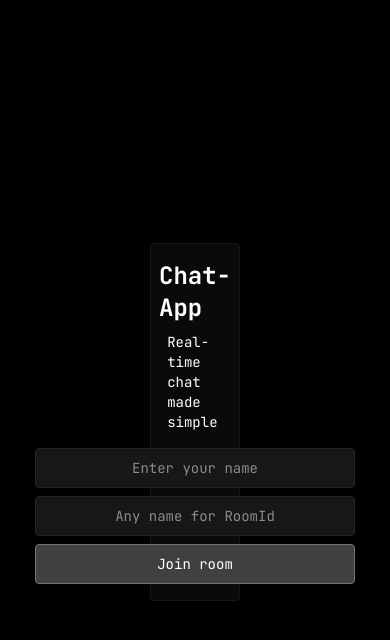
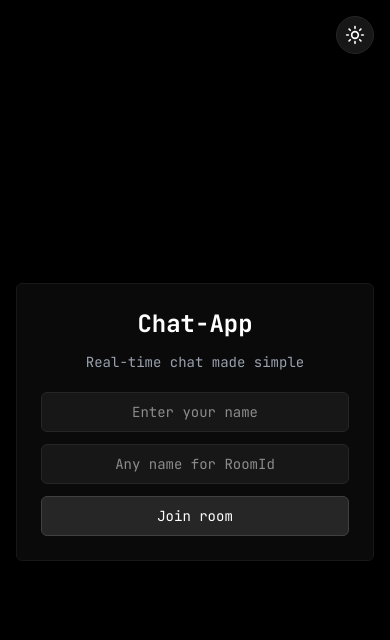
Before and after one commit to amannv/Chat-Application, a React (Vite) app in the folder frontend/: page / in a window 390 px wide. Shown: the top 640 px of the page. Built offline with nearby package versions, Linux system fonts and the light colour scheme.

Commit message:
added dark mode and made it responsive

```diff
--- a/frontend/src/App.tsx
+++ b/frontend/src/App.tsx
@@ -1,14 +1,40 @@
 import ChatPage from "./pages/ChatPage";
 import { Routes, Route } from "react-router-dom";
 import LandingPage from "./pages/LandingPage";
+import { useEffect, useState } from "react";
 
 const App = () => {
+  const [isDarkMode, setIsDarkMode] = useState(true);
+
+  useEffect(() => {
+    if (isDarkMode) {
+      document.documentElement.classList.add("dark");
+    } else {
+      document.documentElement.classList.remove("dark");
+    }
+  }, [isDarkMode]);
+
+  const toggleTheme = () => {
+    setIsDarkMode(!isDarkMode);
+  };
+
   return (
-    <div className="h-screen w-full bg-black">
-        <Routes>
-          <Route path="/" element={<LandingPage />} />
-          <Route path="/chat"  element={<ChatPage />} />
-        </Routes>
+    <div className="h-screen w-full bg-neutral-50 dark:bg-black relative transition-colors duration-200">
+      <button
+        onClick={toggleTheme}
+        className="absolute top-4 right-4 p-2 rounded-full bg-white dark:bg-neutral-900 border border-gray-200 dark:border-neutral-800 text-black dark:text-white hover:bg-gray-100 dark:hover:bg-neutral-800 transition-colors"
+        aria-label="Toggle Theme"
+      >
+        {isDarkMode ? (
+          <svg xmlns="http://www.w3.org/2000/svg" width="20" height="20" viewBox="0 0 24 24" fill="none" stroke="currentColor" strokeWidth="2" strokeLinecap="round" strokeLinejoin="round"><circle cx="12" cy="12" r="4"/><path d="M12 2v2"/><path d="M12 20v2"/><path d="m4.93 4.93 1.41 1.41"/><path d="m17.66 17.66 1.41 1.41"/><path d="M2 12h2"/><path d="M20 12h2"/><path d="m6.34 17.66-1.41 1.41"/><path d="m19.07 4.93-1.41 1.41"/></svg>
+        ) : (
+          <svg xmlns="http://www.w3.org/2000/svg" width="20" height="20" viewBox="0 0 24 24" fill="none" stroke="currentColor" strokeWidth="2" strokeLinecap="round" strokeLinejoin="round"><path d="M12 3a6 6 0 0 0 9 9 9 9 0 1 1-9-9Z"/></svg>
+        )}
+      </button>
+      <Routes>
+        <Route path="/" element={<LandingPage />} />
+        <Route path="/chat"  element={<ChatPage />} />
+      </Routes>
     </div>
   );
 };
--- a/frontend/src/components/AlertMessage.tsx
+++ b/frontend/src/components/AlertMessage.tsx
@@ -2,7 +2,7 @@ import type { AlertMessageProps } from "../props/AlertMessageProps";
 
 const AlertMessage = ({ message }: AlertMessageProps) => {
   return (
-    <div className="text-xs text-center mx-auto font-jetbrains w-[30%] text-white">
+    <div className="text-xs text-center mx-auto font-jetbrains w-[80%] sm:w-[60%] text-gray-500 dark:text-gray-400 my-1 transition-colors duration-200">
       {message}
     </div>
   );
--- a/frontend/src/components/Button.tsx
+++ b/frontend/src/components/Button.tsx
@@ -3,16 +3,15 @@ import { cn } from "../utils/utils";
 
 const Button = ({ onclick, placeholder, classname }: ButtonProps) => {
   return (
-    <div
+    <button
+      onClick={onclick}
       className={cn(
-        "flex justify-center items-center font-jetbrains w-80 h-10 bg-neutral-700 border border-neutral-500 text-white rounded-sm cursor-pointer hover:bg-neutral-900 text-sm",
+        "flex justify-center items-center font-jetbrains w-full h-10 bg-neutral-800 dark:bg-neutral-800 border border-neutral-700 dark:border-neutral-700 text-white rounded-md cursor-pointer hover:bg-black dark:hover:bg-black text-sm transition-colors duration-200",
         classname,
       )}
     >
-      <button className="cursor-pointer" onClick={onclick}>
-        {placeholder}
-      </button>
-    </div>
+      {placeholder}
+    </button>
   );
 };
 
--- a/frontend/src/components/InputBox.tsx
+++ b/frontend/src/components/InputBox.tsx
@@ -1,17 +1,18 @@
 import type { InputBoxProps } from "../props/InputBoxProps";
 import { cn } from "../utils/utils";
 
-const InputBox = ({ placeholder, ref, classname }: InputBoxProps) => {
+const InputBox = ({ placeholder, ref, classname, onKeyDown }: InputBoxProps) => {
   return (
-    <div className="flex items-center">
+    <div className="flex items-center w-full">
       <input
         className={cn(
-          "rounded-sm text-center bg-neutral-900 text-white border border-neutral-800 font-jetbrains w-80 h-10 focus:outline-[0.5px] focus:outline-neutral-600 text-sm",
+          "rounded-md text-center bg-gray-50 dark:bg-neutral-900 text-black dark:text-white border border-gray-300 dark:border-neutral-800 font-jetbrains w-full h-10 focus:outline-[0.5px] focus:outline-neutral-400 dark:focus:outline-neutral-600 text-sm transition-colors duration-200",
           classname,
         )}
         placeholder={placeholder}
         ref={ref}
         type="text"
+        onKeyDown={onKeyDown}
       />
     </div>
   );
--- a/frontend/src/components/ReceiveMessage.tsx
+++ b/frontend/src/components/ReceiveMessage.tsx
@@ -3,11 +3,11 @@ import { cn } from "../utils/utils";
 
 const ReceiveMessage = ({ message, username, className }: MessageProps) => {
   return (
-    <div className={cn("flex flex-col items-end gap-1", className)}>
-      <div className="flex items-center justify-center border border-neutral-800 bg-neutral-900 text-neutral-200 rounded-md px-4 text-sm p-2 h-8 ">
+    <div className={cn("flex flex-col items-start gap-1 w-full", className)}>
+      <div className="flex items-center justify-center border border-gray-200 dark:border-neutral-800 bg-white dark:bg-neutral-900 text-black dark:text-neutral-200 rounded-md px-4 text-sm py-2 min-h-8 max-w-[85%] break-words text-left transition-colors duration-200">
         {message}
       </div>
-      <div className="flex justify-center items-center bg-neutral-200 text-neutral-900 text-sm rounded-md px-4 p-2 h-6">
+      <div className="flex justify-center items-center bg-gray-200 dark:bg-neutral-800 text-gray-800 dark:text-neutral-300 text-xs rounded-md px-3 py-1 h-6 transition-colors duration-200">
         {username}
       </div>
     </div>
--- a/frontend/src/components/SentMessage.tsx
+++ b/frontend/src/components/SentMessage.tsx
@@ -3,11 +3,11 @@ import { cn } from "../utils/utils";
 
 const SentMessage = ({ message, username, className }: MessageProps) => {
   return (
-    <div className={cn("flex flex-col items-start gap-1", className)}>
-      <div className="flex items-center justify-center border text-sm border-neutral-800 bg-neutral-900 text-neutral-200 rounded-md p-2 px-4 h-8">
+    <div className={cn("flex flex-col items-end gap-1 w-full", className)}>
+      <div className="flex items-center justify-center border text-sm border-gray-200 dark:border-neutral-800 bg-white dark:bg-neutral-900 text-black dark:text-neutral-200 rounded-md py-2 px-4 min-h-8 max-w-[85%] break-words text-left transition-colors duration-200">
         {message}
       </div>
-      <div className="flex justify-center items-center bg-neutral-200 text-neutral-900 text-sm rounded-md p-2 px-4 h-6">
+      <div className="flex justify-center items-center bg-gray-200 dark:bg-neutral-800 text-gray-800 dark:text-neutral-300 text-xs rounded-md py-1 px-3 h-6 transition-colors duration-200">
         {username}
       </div>
     </div>
--- a/frontend/src/index.css
+++ b/frontend/src/index.css
@@ -1,6 +1,7 @@
 @import url('https://fonts.googleapis.com/css2?family=JetBrains+Mono:ital,wght@0,100..800;1,100..800&display=swap');
 @import "tailwindcss";
 
+@custom-variant dark (&:where(.dark, .dark *));
 
 :root {
   --foreground: #ffffff;
@@ -15,3 +16,30 @@
 @theme {
   --font-jetbrains: "JetBrains Mono", monospace;
 }
+
+
+::-webkit-scrollbar {
+  width: 6px;
+  height: 6px;
+}
+
+::-webkit-scrollbar-track {
+  background: transparent;
+}
+
+::-webkit-scrollbar-thumb {
+  background: #d4d4d4;
+  border-radius: 4px;
+}
+
+.dark ::-webkit-scrollbar-thumb {
+  background: #404040;
+}
+
+::-webkit-scrollbar-thumb:hover {
+  background: #a3a3a3;
+}
+
+.dark ::-webkit-scrollbar-thumb:hover {
+  background: #525252;
+}
--- a/frontend/src/pages/LandingPage.tsx
+++ b/frontend/src/pages/LandingPage.tsx
@@ -22,29 +22,37 @@ const LandingPage = () => {
     navigate("/chat");
   };
 
+  const handleKeyDown = (e: React.KeyboardEvent<HTMLInputElement>) => {
+    if (e.key === 'Enter') {
+      joinFunction();
+    }
+  };
+
   return (
-    <div className="h-screen max-w-[23vw] mx-auto flex justify-center items-center">
-      <div className="w-full flex flex-col justify-center items-center p-4 rounded-sm bg-neutral-950 border border-neutral-900 gap-2">
-        <div className="text-white font-jetbrains text-2xl font-bold">
+    <div className="h-screen w-full max-w-md mx-auto px-4 flex justify-center items-center">
+      <div className="w-full flex flex-col justify-center items-center p-6 rounded-md bg-white dark:bg-neutral-950 border border-gray-200 dark:border-neutral-900 gap-3 shadow-sm transition-colors duration-200">
+        <div className="text-black dark:text-white font-jetbrains text-2xl font-bold">
           Chat-App
         </div>
-        <div className="text-sm text-foreground mb-2 font-jetbrains">
+        <div className="text-sm text-gray-500 dark:text-gray-400 mb-2 font-jetbrains">
           Real-time chat made simple
         </div>
         <InputBox
           ref={usernameInput}
           placeholder="Enter your name"
-          classname="w-80"
+          classname="w-full"
+          onKeyDown={handleKeyDown}
         />
         <InputBox
           ref={roomInput}
           placeholder="Any name for RoomId"
-          classname="w-80"
+          classname="w-full"
+          onKeyDown={handleKeyDown}
         />
         <Button
           onclick={joinFunction}
           placeholder="Join room"
-          classname="w-80"
+          classname="w-full"
         />
       </div>
     </div>
--- a/frontend/src/props/InputBoxProps.tsx
+++ b/frontend/src/props/InputBoxProps.tsx
@@ -2,4 +2,5 @@ export interface InputBoxProps {
     placeholder: string;
     ref?: any;
     classname?: any;
+    onKeyDown?: any;
 }
```
Also changed, not shown: frontend/src/pages/ChatPage.tsx (+30 -17 lines).
